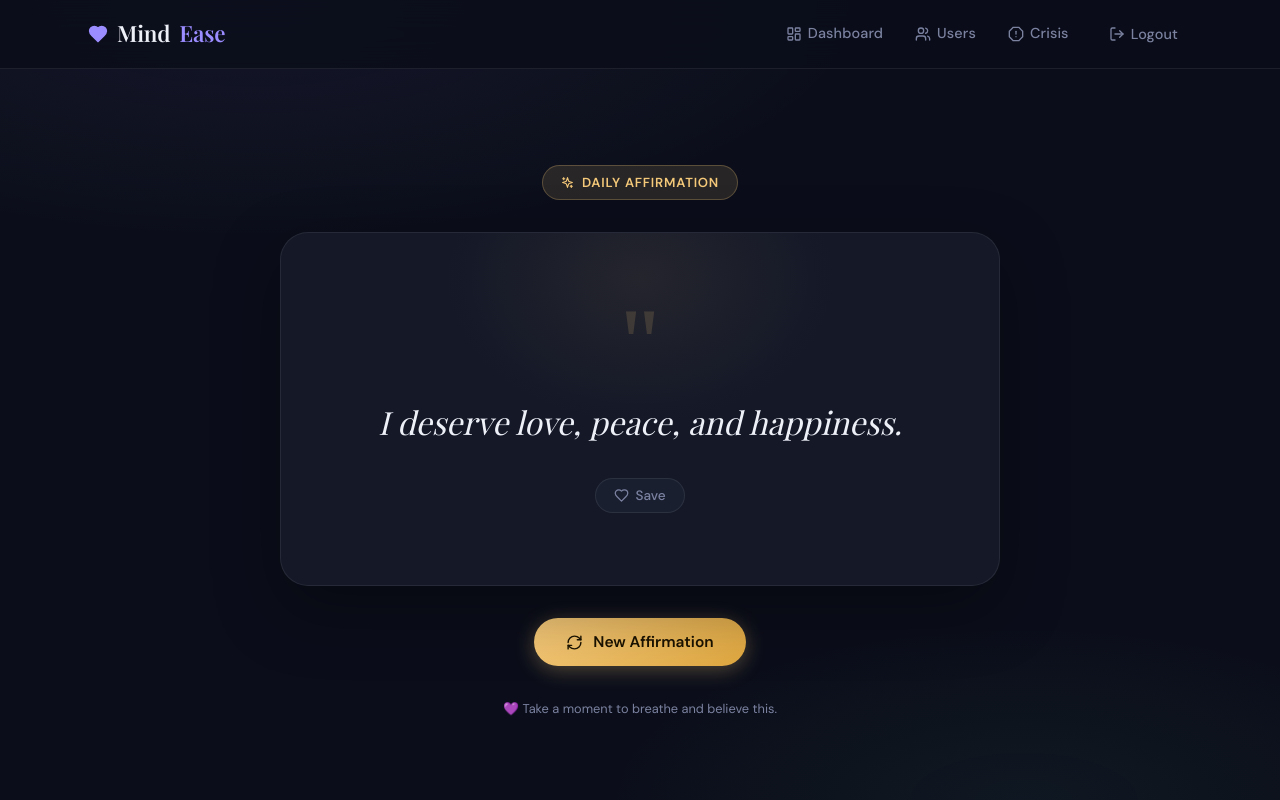
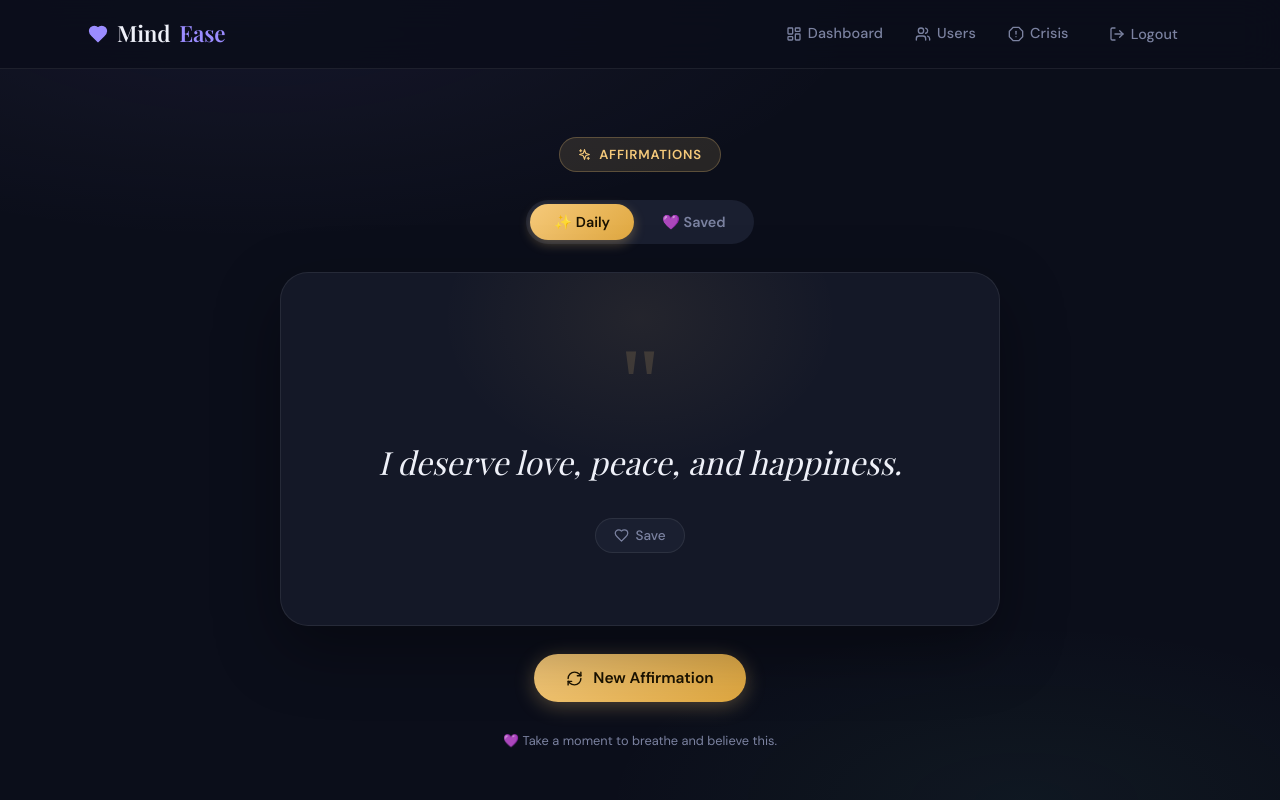
Before and after one commit to aaftaabbb/mindease, a React app in the folder frontend/: page /affirmations in a window 1280 px wide. Shown: the top 800 px of the page. Built offline with nearby package versions, Linux system fonts and the light colour scheme; sample sign-in values are in the browser's storage; the HTML template or start-up script is replaced by a standard one.

Commit message:
added save card

```diff
--- a/frontend/src/pages/Affirmations.jsx
+++ b/frontend/src/pages/Affirmations.jsx
@@ -1,5 +1,5 @@
 import { useState, useEffect } from 'react';
-import { Sparkles, RefreshCw, Heart } from 'lucide-react';
+import { Sparkles, RefreshCw, Heart, Trash2 } from 'lucide-react';
 
 const affirmations = [
   "I am capable of achieving great things.",
@@ -19,12 +19,35 @@ const affirmations = [
 export default function Affirmations() {
   const [current, setCurrent] = useState(affirmations[0]);
   const [fade, setFade] = useState(true);
-  const [liked, setLiked] = useState(false);
   const [spinning, setSpinning] = useState(false);
+  const [tab, setTab] = useState('daily');
+  const [saved, setSaved] = useState(() => {
+    try { return JSON.parse(localStorage.getItem('mindease_saved_affirmations')) || []; }
+    catch { return []; }
+  });
+
+  const isSaved = saved.includes(current);
+
+  const toggleSave = () => {
+    setSaved(prev => {
+      const updated = prev.includes(current)
+        ? prev.filter(a => a !== current)
+        : [current, ...prev];
+      localStorage.setItem('mindease_saved_affirmations', JSON.stringify(updated));
+      return updated;
+    });
+  };
+
+  const removeSaved = (affirmation) => {
+    setSaved(prev => {
+      const updated = prev.filter(a => a !== affirmation);
+      localStorage.setItem('mindease_saved_affirmations', JSON.stringify(updated));
+      return updated;
+    });
+  };
 
   const newAffirmation = () => {
     setFade(false);
-    setLiked(false);
     setSpinning(true);
     setTimeout(() => {
       let next;
@@ -41,8 +64,9 @@ export default function Affirmations() {
   return (
     <div className="container main-content" style={{
       display: 'flex', flexDirection: 'column',
-      alignItems: 'center', justifyContent: 'center',
-      minHeight: '80vh', gap: '32px',
+      alignItems: 'center',
+      minHeight: '80vh', gap: '28px',
+      paddingTop: '20px',
     }}>
 
       {/* Top badge */}
@@ -54,9 +78,44 @@ export default function Affirmations() {
         color: 'var(--accent)', fontSize: '0.82rem', fontWeight: 600,
         letterSpacing: '0.06em', textTransform: 'uppercase',
       }}>
-        <Sparkles size={13} /> Daily Affirmation
+        <Sparkles size={13} /> Affirmations
       </div>
 
+      {/* Tab Switcher */}
+      <div style={{
+        display: 'flex',
+        background: 'var(--surface-2)',
+        borderRadius: '50px',
+        padding: '4px',
+        gap: '4px',
+      }}>
+        {[
+          { key: 'daily', label: '✨ Daily' },
+          { key: 'saved', label: `💜 Saved ${saved.length > 0 ? `(${saved.length})` : ''}` },
+        ].map(t => (
+          <button
+            key={t.key}
+            onClick={() => setTab(t.key)}
+            style={{
+              padding: '9px 24px', borderRadius: '50px',
+              fontSize: '0.9rem', fontWeight: 600,
+              transition: 'all 0.25s ease',
+              background: tab === t.key
+                ? 'linear-gradient(135deg, var(--accent), #e0a840)'
+                : 'transparent',
+              color: tab === t.key ? '#1a1200' : 'var(--text-muted)',
+              boxShadow: tab === t.key ? '0 4px 12px rgba(245,201,122,0.3)' : 'none',
+              cursor: 'pointer', border: 'none',
+            }}
+          >
+            {t.label}
+          </button>
+        ))}
+      </div>
+
+      {/* ── DAILY TAB ── */}
+      {tab === 'daily' && (
+        <>
           {/* Card */}
           <div style={{
             width: '100%', maxWidth: '720px',
@@ -65,65 +124,47 @@ export default function Affirmations() {
             borderRadius: 'var(--radius-xl)',
             padding: 'clamp(40px, 8vw, 72px) clamp(28px, 6vw, 64px)',
             textAlign: 'center',
-        position: 'relative',
-        overflow: 'hidden',
+            position: 'relative', overflow: 'hidden',
             boxShadow: '0 24px 64px rgba(0,0,0,0.35)',
           }}>
-
-        {/* Ambient glow */}
             <div style={{
               position: 'absolute', top: '-30%', left: '50%', transform: 'translateX(-50%)',
               width: '400px', height: '300px', borderRadius: '50%',
               background: 'radial-gradient(ellipse, rgba(245,201,122,0.07) 0%, transparent 70%)',
               pointerEvents: 'none',
             }} />
-
-        {/* Quote marks */}
             <div style={{
               fontSize: '6rem', lineHeight: 0.8,
               color: 'var(--accent)', opacity: 0.15,
-          fontFamily: 'Georgia, serif',
-          marginBottom: '16px',
-          userSelect: 'none',
+              fontFamily: 'Georgia, serif', marginBottom: '16px', userSelect: 'none',
             }}>"</div>
 
-        {/* Affirmation text */}
             <p style={{
               fontSize: 'clamp(1.3rem, 3.5vw, 2rem)',
               fontFamily: 'Playfair Display, serif',
-          fontStyle: 'italic',
-          color: 'var(--text)',
-          lineHeight: 1.5,
+              fontStyle: 'italic', color: 'var(--text)', lineHeight: 1.5,
               opacity: fade ? 1 : 0,
               transform: fade ? 'translateY(0)' : 'translateY(8px)',
               transition: 'opacity 0.35s ease, transform 0.35s ease',
-          position: 'relative',
-          zIndex: 1,
-          marginBottom: '32px',
+              position: 'relative', zIndex: 1, marginBottom: '32px',
             }}>
               {current}
             </p>
 
-        {/* Like button */}
-        <button
-          onClick={() => setLiked(l => !l)}
-          style={{
+            <button onClick={toggleSave} style={{
               display: 'inline-flex', alignItems: 'center', gap: '6px',
               padding: '8px 18px', borderRadius: '50px',
-            background: liked ? 'var(--crisis-dim)' : 'var(--surface-2)',
-            border: `1px solid ${liked ? 'rgba(255,123,114,0.3)' : 'var(--glass-border)'}`,
-            color: liked ? 'var(--crisis)' : 'var(--text-muted)',
+              background: isSaved ? 'var(--crisis-dim)' : 'var(--surface-2)',
+              border: `1px solid ${isSaved ? 'rgba(255,123,114,0.3)' : 'var(--glass-border)'}`,
+              color: isSaved ? 'var(--crisis)' : 'var(--text-muted)',
               fontSize: '0.85rem', fontWeight: 500,
-            transition: 'all 0.25s ease',
-            cursor: 'pointer',
-          }}
-        >
-          <Heart size={15} fill={liked ? 'var(--crisis)' : 'none'} />
-          {liked ? 'Saved' : 'Save'}
+              transition: 'all 0.25s ease', cursor: 'pointer',
+            }}>
+              <Heart size={15} fill={isSaved ? 'var(--crisis)' : 'none'} />
+              {isSaved ? 'Saved ✓' : 'Save'}
             </button>
           </div>
 
-      {/* New affirmation button */}
           <button onClick={newAffirmation} style={{
             display: 'flex', alignItems: 'center', gap: '10px',
             padding: '14px 32px', borderRadius: '50px',
@@ -144,10 +185,90 @@ export default function Affirmations() {
             New Affirmation
           </button>
 
-      {/* Bottom note */}
           <p style={{ color: 'var(--text-muted)', fontSize: '0.8rem', textAlign: 'center' }}>
             💜 Take a moment to breathe and believe this.
           </p>
+        </>
+      )}
+
+      {/* ── SAVED TAB ── */}
+      {tab === 'saved' && (
+        <div style={{ width: '100%', maxWidth: '720px' }}>
+          {saved.length === 0 ? (
+            <div style={{
+              textAlign: 'center', padding: '60px 24px',
+              background: 'var(--surface)',
+              border: '1px solid var(--glass-border)',
+              borderRadius: 'var(--radius-xl)',
+            }}>
+              <div style={{ fontSize: '2.5rem', marginBottom: '16px' }}>💜</div>
+              <p style={{ color: 'var(--text)', fontWeight: 600, marginBottom: '8px' }}>
+                No saved affirmations yet
+              </p>
+              <p style={{ color: 'var(--text-muted)', fontSize: '0.88rem' }}>
+                Go to Daily tab and save the ones that speak to you!
+              </p>
+              <button
+                onClick={() => setTab('daily')}
+                style={{
+                  marginTop: '20px', padding: '10px 24px',
+                  borderRadius: '50px',
+                  background: 'linear-gradient(135deg, var(--accent), #e0a840)',
+                  border: 'none', color: '#1a1200',
+                  fontWeight: 600, fontSize: '0.9rem', cursor: 'pointer',
+                }}
+              >
+                ✨ Go to Daily
+              </button>
+            </div>
+          ) : (
+            <div style={{ display: 'flex', flexDirection: 'column', gap: '14px' }}>
+              <p style={{ color: 'var(--text-muted)', fontSize: '0.85rem', textAlign: 'center' }}>
+                {saved.length} affirmation{saved.length > 1 ? 's' : ''} saved 💜
+              </p>
+              {saved.map((affirmation, i) => (
+                <div key={i} className="fade-in" style={{
+                  background: 'var(--surface)',
+                  border: '1px solid var(--glass-border)',
+                  borderRadius: 'var(--radius-lg)',
+                  padding: '20px 24px',
+                  display: 'flex', alignItems: 'center', justifyContent: 'space-between', gap: '16px',
+                  transition: 'border-color 0.25s ease',
+                }}
+                  onMouseEnter={e => e.currentTarget.style.borderColor = 'rgba(245,201,122,0.4)'}
+                  onMouseLeave={e => e.currentTarget.style.borderColor = 'var(--glass-border)'}
+                >
+                  <div style={{ display: 'flex', alignItems: 'center', gap: '14px' }}>
+                    <span style={{ fontSize: '1.3rem', flexShrink: 0 }}>✨</span>
+                    <p style={{
+                      fontFamily: 'Playfair Display, serif',
+                      fontStyle: 'italic',
+                      fontSize: '1rem', color: 'var(--text)', lineHeight: 1.5,
+                    }}>
+                      "{affirmation}"
+                    </p>
+                  </div>
+                  <button
+                    onClick={() => removeSaved(affirmation)}
+                    style={{
+                      flexShrink: 0, padding: '8px',
+                      borderRadius: '50%', background: 'var(--surface-2)',
+                      border: '1px solid var(--glass-border)',
+                      color: 'var(--text-muted)', cursor: 'pointer',
+                      transition: 'all 0.2s ease',
+                      display: 'flex', alignItems: 'center', justifyContent: 'center',
+                    }}
+                    onMouseEnter={e => { e.currentTarget.style.background = 'var(--crisis-dim)'; e.currentTarget.style.color = 'var(--crisis)'; }}
+                    onMouseLeave={e => { e.currentTarget.style.background = 'var(--surface-2)'; e.currentTarget.style.color = 'var(--text-muted)'; }}
+                  >
+                    <Trash2 size={15} />
+                  </button>
+                </div>
+              ))}
+            </div>
+          )}
+        </div>
+      )}
 
     </div>
   );
```
Lines whose indentation alone changed are shown as unchanged.
